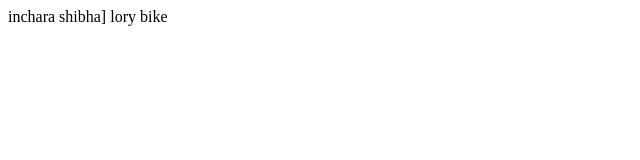
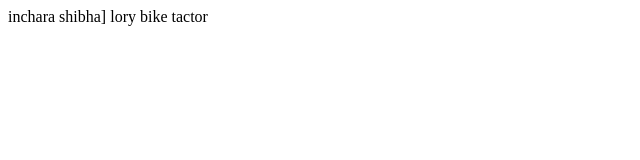
Before and after one commit to prajwaldpepam/Git-practice, a plain HTML site: page index.html in a window 1280 px wide. Shown: the full height of the page, 0-640 px from the left. Drawn offline with Linux system fonts and the light colour scheme.

Commit message:
tactor is add

```diff
--- a/index.html
+++ b/index.html
@@ -11,5 +11,6 @@
     shibha]
     lory
     bike
+    tactor
 </body>
 </html>
```
